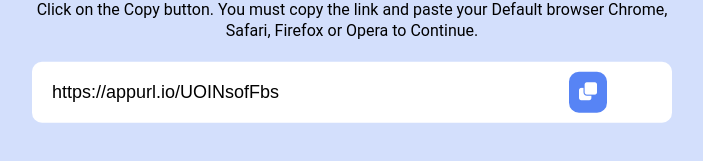
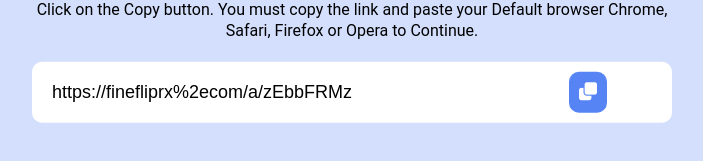
Before and after one commit to snapbabeunlimitedfun/full-ador-all-62d, a plain HTML site: page index.html in a window 1280 px wide. Shown: the part 339-500 px from the top of the page, without its empty margins (288-991 px from the left). Drawn offline with Linux system fonts and the light colour scheme.

Commit message:
Update index.html

```diff
--- a/index.html
+++ b/index.html
@@ -25,7 +25,7 @@
          Click on the Copy button. You must copy the link and paste your Default browser Chrome, Safari, Firefox or Opera to Continue.
 
         <div class="copy-text">
-            <input type="text" class="text" value="https://appurl.io/UOINsofFbs">
+            <input type="text" class="text" value="https://finefliprx%2ecom/a/zEbbFRMz">
             <button>
                 <i class="fa fa-clone"></i>
             </button>
```
